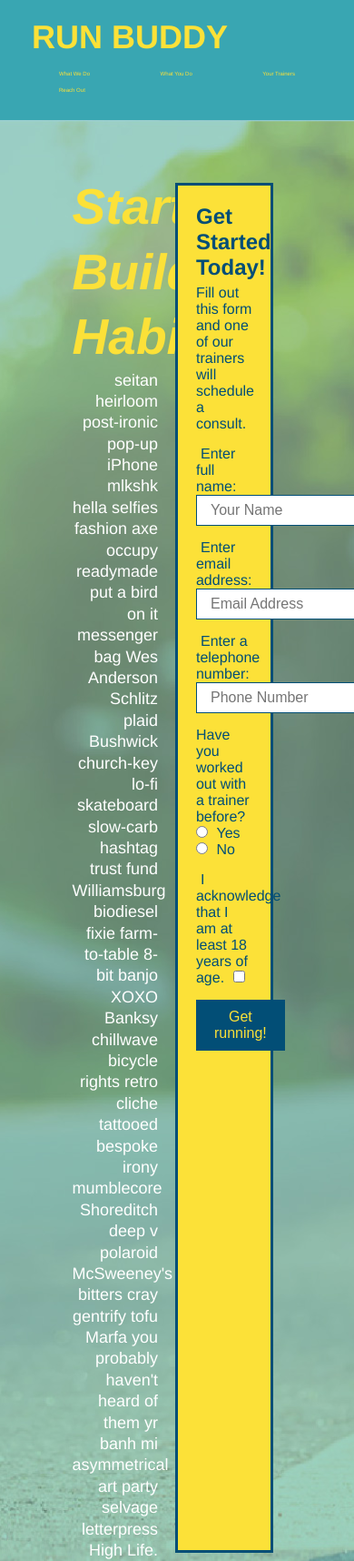
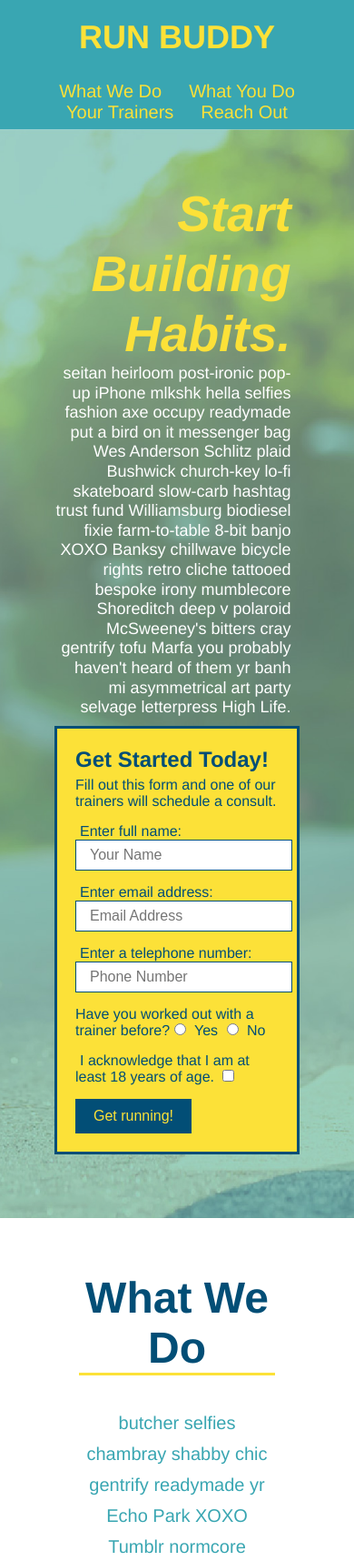
Before and after one commit to fasikaWalle/run-rubby, a plain HTML site: page index.html in a window 390 px wide. Shown: the top 1716 px of the page at 91% size. Drawn offline with Linux system fonts and the light colour scheme.

Commit message:
added media queries to header and hero section

```diff
--- /dev/null
+++ b/assets/css/queries.css
@@ -0,0 +1,45 @@
+@media screen and (max-width: 980px) {
+  header {
+    padding-bottom: 0;
+    justify-content: center;
+  }
+  header h1 {
+    width: 100%;
+    text-align: center;
+  }
+  header nav ul {
+    margin-top: 20px;
+    width: 100%;
+    justify-content: center;
+  }
+  header nav ul li a {
+    font-size: 20px;
+  }
+  footer h2,
+  footer div {
+    text-align: center;
+    width: 100%;
+  }
+  .hero-cta,
+  .hero-form {
+    width: 100%;
+  }
+  .section-title {
+    width: 80%;
+  }
+
+  .trainer {
+    flex: 0 70%;
+    margin: 0 auto 30px auto;
+  }
+
+  .contact-info iframe {
+    flex: 1 100%;
+  }
+}
+
+@media screen and(max-width:768px) {
+}
+
+@media screen and (max-width: 575px) {
+}
--- a/assets/css/style.css
+++ b/assets/css/style.css
@@ -46,9 +46,9 @@ header nav ul {
 }
 
 header nav ul li a {
-  margin: 0 30px;
   font-weight: lighter;
   font-size: 1.55vw;
+  padding: 10px 15px;
 }
 /*-------------hero section----------------*/
 
@@ -59,6 +59,7 @@ header nav ul li a {
   display: flex;
   justify-content: center;
   flex-wrap: wrap;
+  align-items: flex-start;
 }
 
 .hero-cta {
@@ -67,7 +68,7 @@ header nav ul li a {
   margin-right: 3.5%;
   color: #fff;
   font-size: 18px;
-  line-height: 1.3;
+  line-height: 1.2;
 }
 .hero-cta h2 {
   font-style: italic;
@@ -131,7 +132,7 @@ header nav ul li a {
 }
 
 .section-title {
-  font-size: 55px;
+  font-size: 48px;
   color: #024e76;
   border-bottom: 3px solid;
   text-align: center;
--- a/index.html
+++ b/index.html
@@ -6,6 +6,7 @@
     <meta name="viewport" content="width=device-width, initial-scale=1.0">
     <title>Run Buddy</title>
     <link rel="stylesheet" href="assets/css/style.css">
+    <link rel="stylesheet" href="assets/css/queries.css">
 </head>
 
 <body>
```
